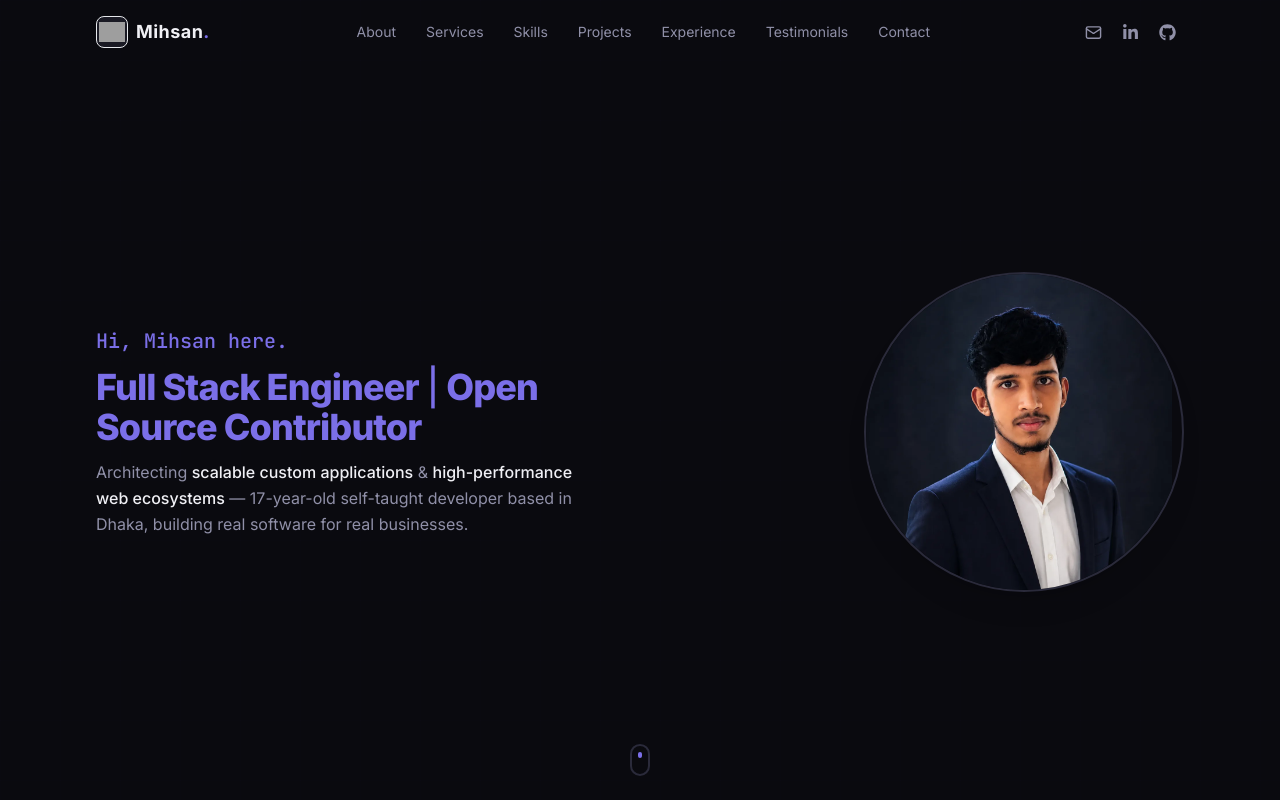
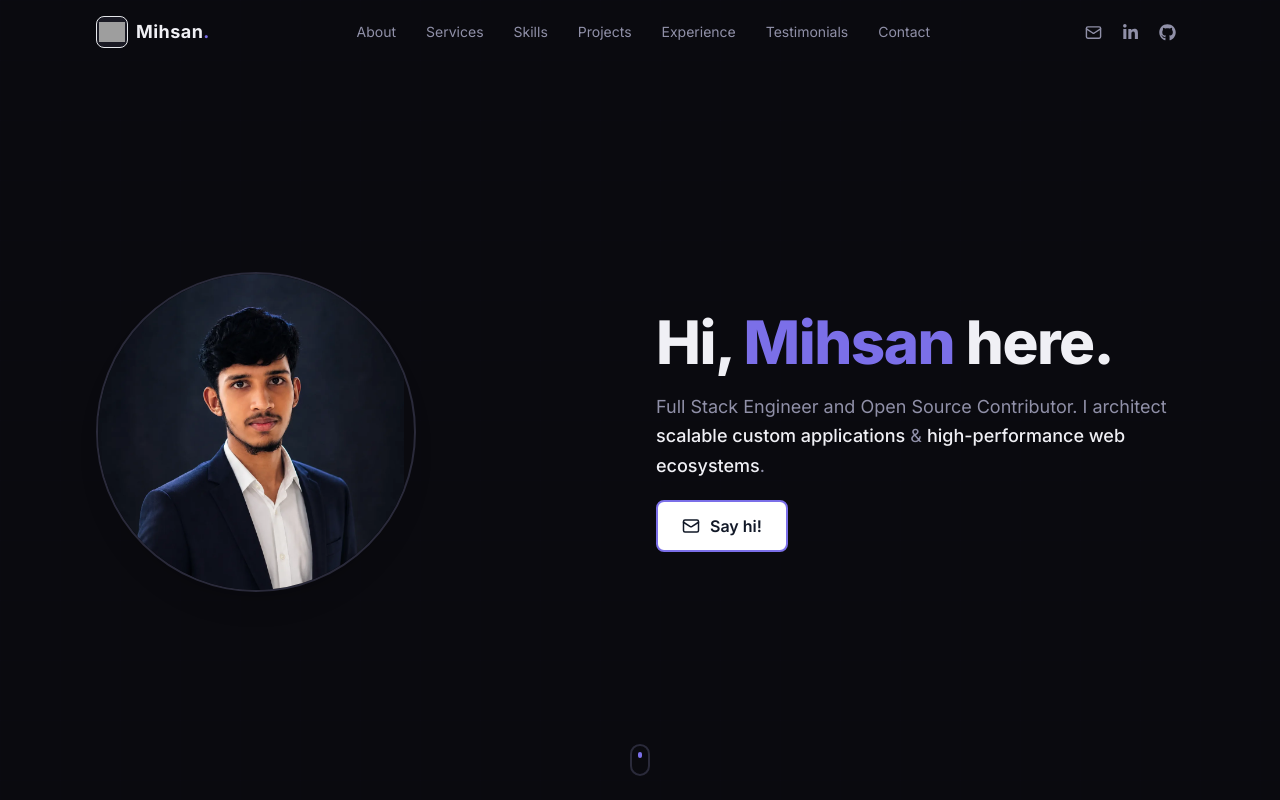
Before and after one commit to mihsanalam/mihsan-portfolio, a Next.js app: page / in a window 1280 px wide. Shown: the top 800 px of the page. Built offline with nearby package versions, Linux system fonts and the light colour scheme; grey boxes are pictures that could not be loaded.

Commit message:
Redesign hero section: swap layout, mixed-color greeting, single paragraph, add Say hi button

```diff
--- a/src/components/sections/Hero.tsx
+++ b/src/components/sections/Hero.tsx
@@ -1,6 +1,7 @@
 "use client";
 import Image from "next/image";
 import { motion } from "framer-motion";
+import { Mail } from "lucide-react";
 
 export default function Hero() {
   return (
@@ -26,38 +27,12 @@ export default function Hero() {
 
       <div className="relative max-w-6xl mx-auto px-4 sm:px-6 lg:px-8 w-full">
         <div className="grid grid-cols-1 lg:grid-cols-2 gap-12 lg:gap-8 items-center">
-          {/* Left Column — Text */}
-          <motion.div
-            initial={{ opacity: 0, x: -40 }}
-            animate={{ opacity: 1, x: 0 }}
-            transition={{ duration: 0.7, delay: 0.2 }}
-            className="space-y-4"
-          >
-            <div className="space-y-3">
-              <p className="text-lg sm:text-xl font-medium text-accent font-mono">
-                Hi, Mihsan here.
-              </p>
-              <h1 className="text-2xl sm:text-3xl lg:text-4xl font-extrabold tracking-tight text-accent leading-tight">
-                Full Stack Engineer
-                <span className="mx-2 font-medium">|</span>
-                Open Source Contributor
-              </h1>
-              <p className="text-base text-text-secondary leading-relaxed max-w-lg">
-                Architecting{" "}
-                <span className="text-text-primary font-medium">scalable custom applications</span>{" "}
-                &{" "}
-                <span className="text-text-primary font-medium">high-performance web ecosystems</span>{" "}
-                &mdash; 17-year-old self-taught developer based in Dhaka, building real software for real businesses.
-              </p>
-            </div>
-          </motion.div>
-
-          {/* Right Column — Profile Visual */}
+          {/* Left Column — Profile Visual */}
           <motion.div
             initial={{ opacity: 0, scale: 0.9 }}
             animate={{ opacity: 1, scale: 1 }}
-            transition={{ duration: 0.7, delay: 0.4 }}
-            className="flex justify-center lg:justify-end"
+            transition={{ duration: 0.7, delay: 0.2 }}
+            className="flex justify-center lg:justify-start order-2 lg:order-1"
           >
             <div className="relative">
               {/* Glow ring */}
@@ -75,6 +50,33 @@ export default function Hero() {
                   style={{ objectPosition: "0% 0%", marginLeft: "-10px" }}
                 />
               </div>
+            </div>
+          </motion.div>
+
+          {/* Right Column — Text */}
+          <motion.div
+            initial={{ opacity: 0, x: 40 }}
+            animate={{ opacity: 1, x: 0 }}
+            transition={{ duration: 0.7, delay: 0.4 }}
+            className="space-y-6 order-1 lg:order-2"
+          >
+            <div className="space-y-5">
+              <h1 className="text-4xl sm:text-5xl lg:text-6xl font-extrabold tracking-tight text-text-primary leading-tight">
+                Hi, <span className="text-accent">Mihsan</span> here.
+              </h1>
+              <p className="text-lg text-text-secondary leading-relaxed max-w-lg">
+                Full Stack Engineer and Open Source Contributor. I architect{" "}
+                <span className="text-text-primary font-medium">scalable custom applications</span>{" "}
+                &{" "}
+                <span className="text-text-primary font-medium">high-performance web ecosystems</span>.
+              </p>
+              <a
+                href="#contact"
+                className="inline-flex items-center gap-2.5 px-6 py-3 rounded-lg border-2 border-accent bg-white text-gray-900 font-semibold hover:shadow-[0_0_25px_var(--accent-glow)] hover:-translate-y-0.5 transition-all duration-300"
+              >
+                <Mail size={18} aria-hidden="true" />
+                Say hi!
+              </a>
             </div>
           </motion.div>
         </div>
```
Also changed, not shown: 1 other file (tests, documents, lock files or other folders).
